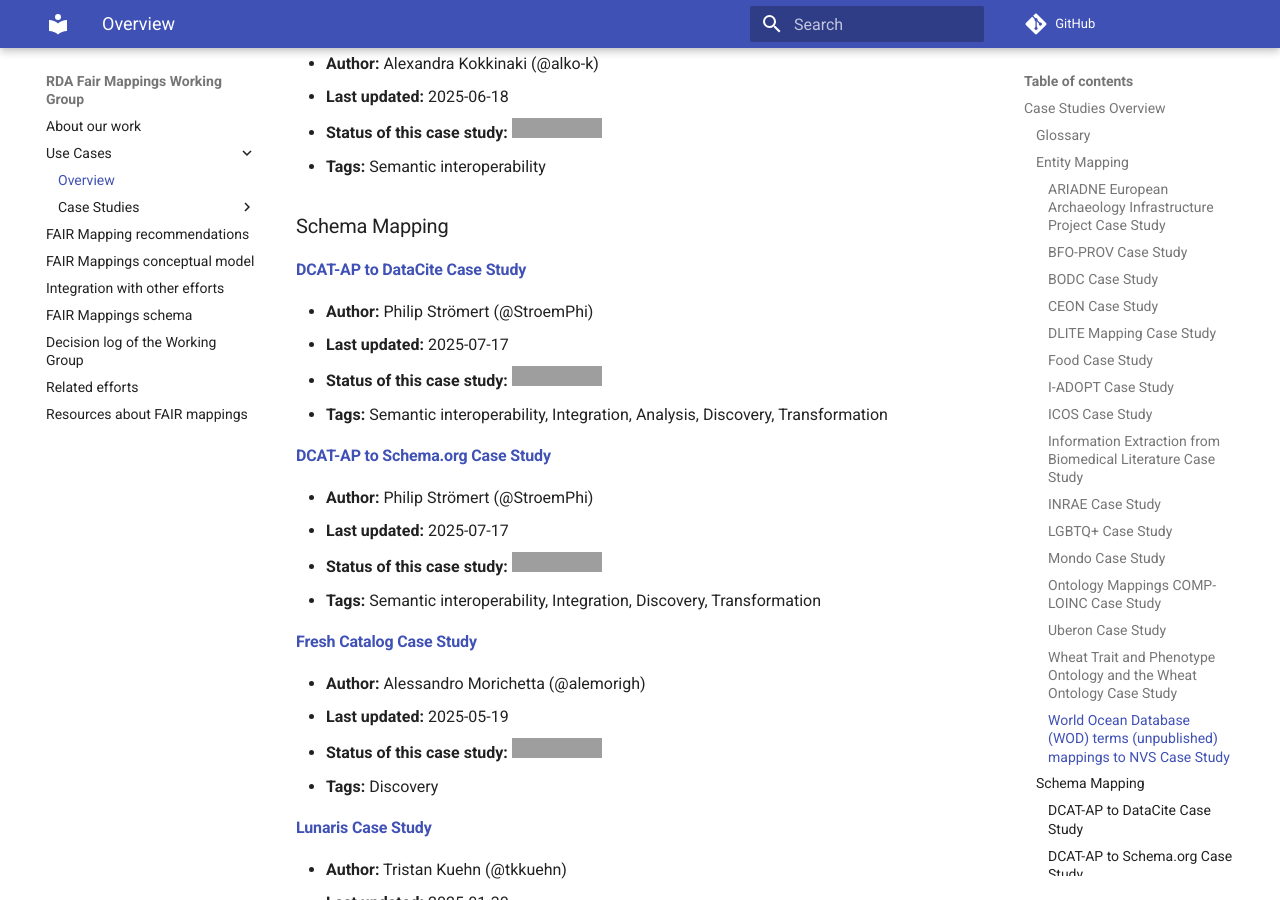
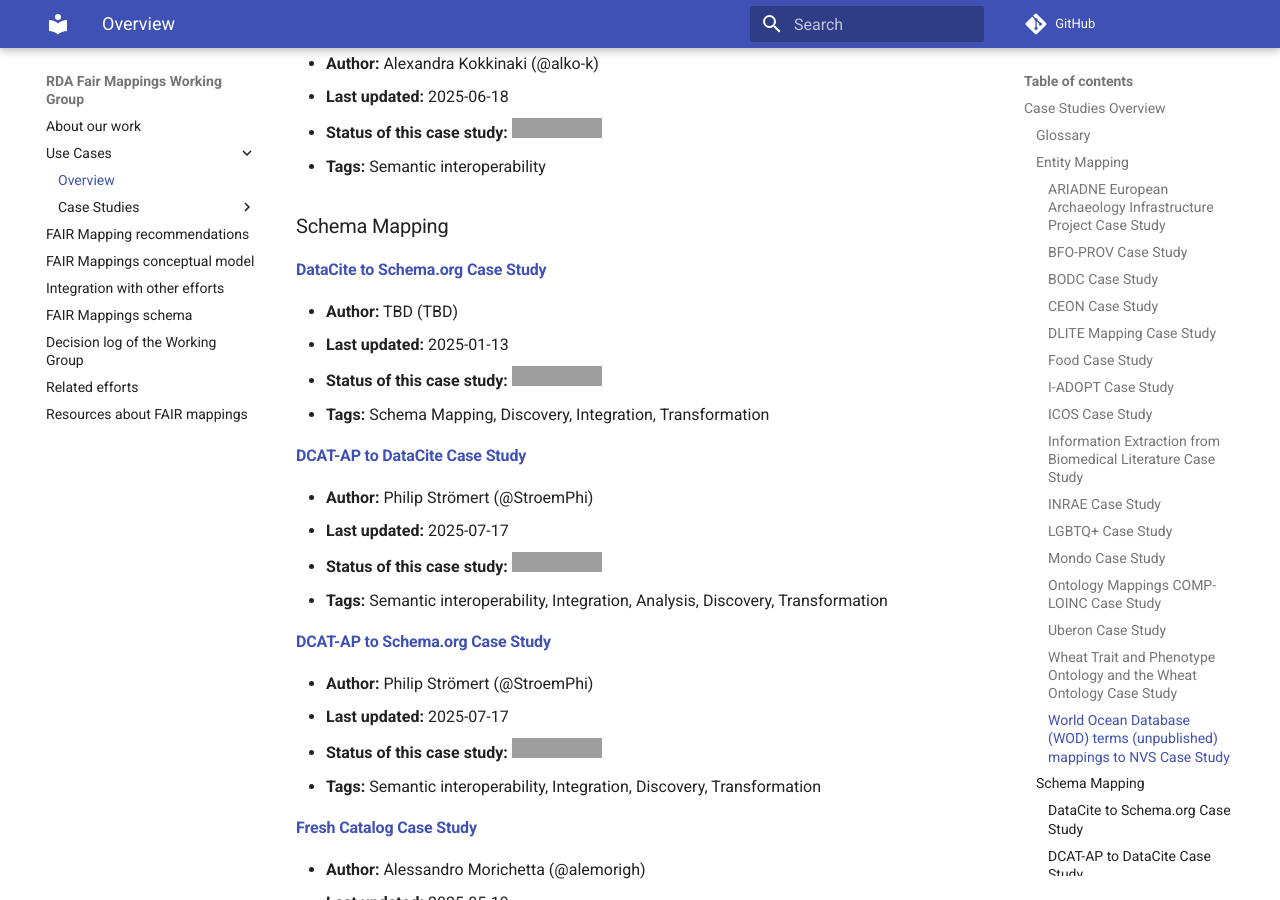
Before and after one commit to mapping-commons/rda-fair-mappings, an MkDocs documentation site: the page built from docs/use-cases.md, in a window 1280 px wide and 900 px high, scrolled down 3353 px. Built offline with MkDocs 1.6.1 and Material for MkDocs 9.7.7, drawn with Linux system fonts in a browser that asks for light colours; comment, search, counter and statistics services are not loaded; grey boxes are pictures that could not be loaded.

Commit message:
[create-pull-request] automated change

```diff
--- a/docs/use-cases.md
+++ b/docs/use-cases.md
@@ -147,6 +147,14 @@
 ### Schema Mapping
 
 
+#### [DataCite to Schema.org Case Study](case-study/case-study-datacite-schemaorg.md)
+
+- **Author:** TBD (TBD)
+- **Last updated:** 2025-01-13
+- **Status of this case study:** ![Status](https://img.shields.io/badge/Draft-yellow)
+- **Tags:** Schema Mapping, Discovery, Integration, Transformation
+
+
 #### [DCAT-AP to DataCite Case Study](case-study/case-study-dcat-ap-datacite.md)
 
 - **Author:** Philip Strömert (@StroemPhi)
```
Also changed, not shown: docs/case-study/case-study-datacite-schemaorg.md (added, +55 -0 lines).
